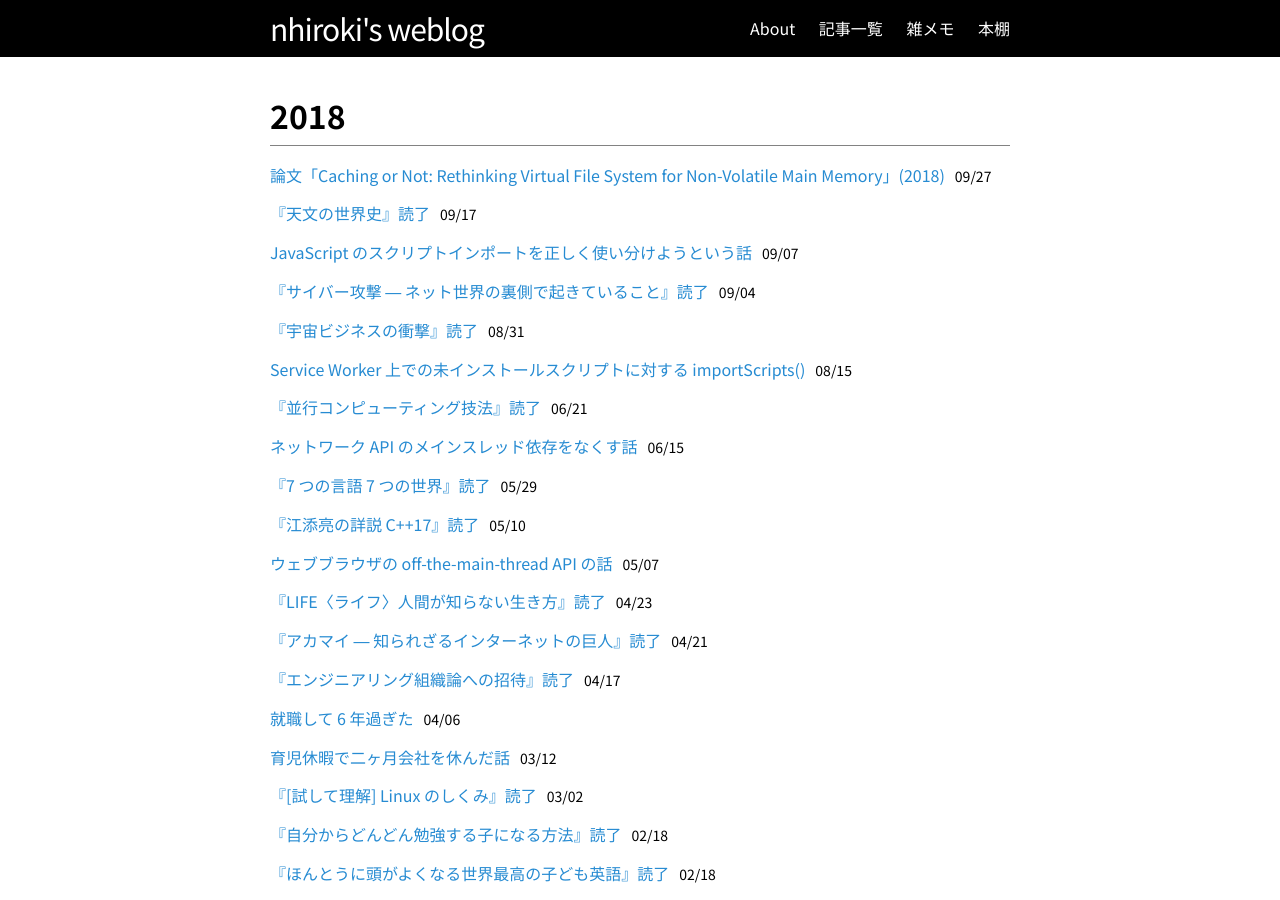
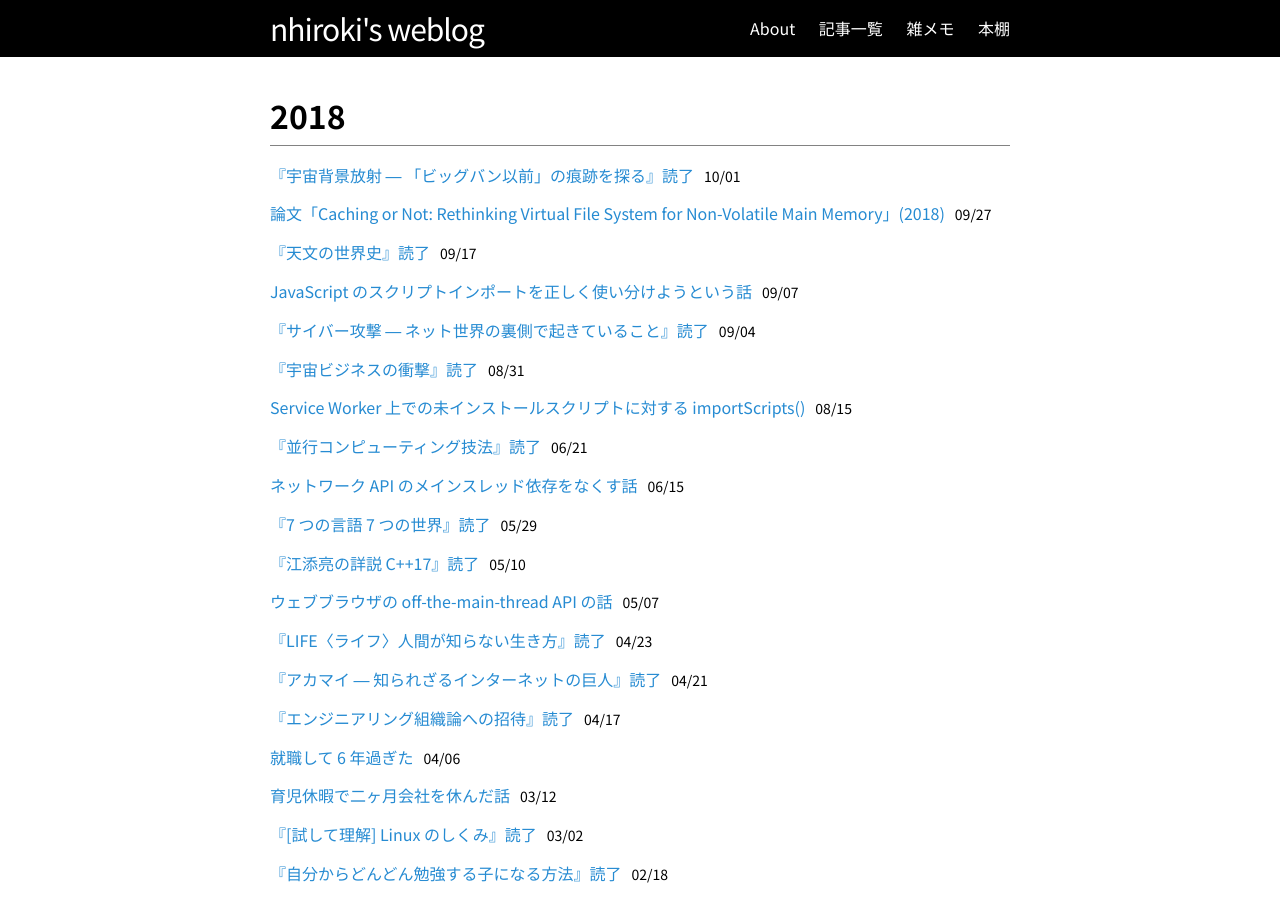
Before and after one commit to nhiroki/nhiroki.github.io, a Jekyll site: the page built from index.html, in a window 1280 px wide and 900 px high. Built offline with Jekyll 4.4.1, drawn with Linux system fonts in a browser that asks for light colours; some of the changed lines change nothing that is shown.

Commit message:
Publish a new article

```diff
--- /dev/null
+++ b/_posts/2018-10-01-book-cosmic-microwave-background.md
@@ -0,0 +1,51 @@
+---
+layout: post
+title: "『宇宙背景放射 ― 「ビッグバン以前」の痕跡を探る』読了"
+date: 2018-10-01 00:00:00 +09:00
+tags: book
+image: /images/profile.png
+---
+
+『[宇宙背景放射 ― 「ビッグバン以前」の痕跡を探る](http://shinsho.shueisha.co.jp/kikan/0807-g/index.html)』の読書メモです。
+
+<blockquote class="twitter-tweet" data-lang="ja"><p lang="ja" dir="ltr">『宇宙背景放射 ― 「ビッグバン以前」の痕跡を探る』を読み始めた <a href="https://t.co/1A3Xz4uHGz">https://t.co/1A3Xz4uHGz</a> <a href="https://twitter.com/hashtag/nhbk?src=hash&amp;ref_src=twsrc%5Etfw">#nhbk</a></p>&mdash; nhiroki (@nhiroki_) <a href="https://twitter.com/nhiroki_/status/1044516626572304384?ref_src=twsrc%5Etfw">2018年9月25日</a></blockquote>
+<script async src="https://platform.twitter.com/widgets.js" charset="utf-8"></script>
+
+# 読んだ動機
+
+- 天文宇宙検定の勉強中に出てきた「B モード偏光」について知りたかったから。
+
+# 感想
+
+- 全体的に平易に書かれていてとても読みやすかった。
+- B モード偏光とは何なのか、それが観測できると何が分かるのかを何となく理解することができた。
+- B モード偏光以外にも、ビッグバンからインフレーションに至る研究動向を整理できて良かった。
+
+# 読書メモ
+
+- 第一章「宇宙の「ルールブック」を求めて ― 素粒子実験から宇宙誕生の瞬間を撮る実験へ」
+  - チリの観測施設における著者の研究風景、宇宙背景放射 (CMB)、理論家の仮説と実験家による観測、相対性理論と量子力学、CP 対称性の破れと加速器実験による検証、など。
+  - 「宇宙の法則を観測的に解明していくさまはサッカーのルールを観測的に明らかにするのと同じ」という喩え話がとても分かりやすかった。
+  - 相対性理論に基づいて GPS の時刻補正を行っているという話が面白かった。
+- 第二章「ビッグバンと CMB」
+  - 筆者が加速器による素粒子の研究から CMB の研究へ切り替えた理由、宇宙項とハッブルの法則、宇宙膨張、定常宇宙論とビッグバン理論、CMB の発見経緯、COBE による CMB の等方性の観測、宇宙の晴れ上がり、対称性と保存則 (ネーターの定理)、など。
+- 第三章「「空っぽ」の空間」
+  - 物質がない宇宙空間が膨張するとはどういうことなのか解説した章。
+  - 空間自体が物理的実体を持つという理論、物質は膨張しない理由、真空中を電磁波が伝わる理由、空間膨張と CMB の関係、など。
+  - 空間内外の観測視点に関する話や蜘蛛の巣を使った空間膨張の喩えが分かりやすい。
+- 第四章「インフレーション仮説」
+  - 宇宙のどこから来る CMB も同じ性質を持つ理由と、それがインフレーション仮説にどう繋がるのか紹介する章。
+  - 宇宙原理、地平線問題と因果関係、インフレーション仮説による地平線問題の解決、ド・ジッター宇宙、平坦性問題、インフレーション仮説による量子ゆらぎの予言と COBE 衛星によるその観測、など。
+  - 「仮説を正しいと認めるには予言の実証が重要」という話がなるほどーと思った
+- 第五章「原始重力波と B モード偏光」
+  - 原始重力波とそれがインフレーション仮説を裏付ける理由の解説。
+  - 連星などによる重力波と原始重力波の違い、インフラトンによる量子ゆらぎ、空間の量子ゆらぎによる原始重力波の発生、CMB に残る原始重力波の痕跡、B モード偏光と E モード偏光、など。
+  - 偏光のモードを解説した図 6 を理解するのに時間がかかった。矢印の十字が飛んできた CMB で、色々な方向に横波が発生してる様子を表している。それが電子にぶつかって観測者方向に飛来し、そのときに視線方向の擬似的？な縦波の部分がカットされて偏光を持つ、か。
+- 第六章「ポーラーベアの挑戦」
+  - KEK での CMB 観測実験の開始、素粒子物理学の実験から転用できた技術、観測データの解析と観測者バイアスの排除方法、既存実験チームへの合流、観測装置の仕組みとターゲット、重力レンズによる B モード偏光、実験装置の工夫、など。
+- 第七章「戦国時代の B モード観測 ― ライバルとの競争、そしてライトバード衛星へ」
+  - ライバルの動向と今後を紹介した章。
+  - 重力レンズによる B モード偏光の観測、塵による前景放射、ライバルによる B モード検出発表とその取り下げの顛末、ライトバード衛星による宇宙空間での観測計画、量子重力理論の実験的検証、宇宙のルールブック探求のゴールなど。
+  - 著者のこの言葉にシビレた。
+
+> "もしかしたら、この広い宇宙のどこかには、すでに究極の「ルールブック」を解明した知的生命体が存在するかもしれない――と。（中略）よその知的生命体に僕たち地球人がナメられないためにも、一日も早く自然界の根本法則を解き明かしたい。"
--- a/books.md
+++ b/books.md
@@ -252,6 +252,7 @@ permalink: /books/
 - ([途中](https://twitter.com/nhiroki_/status/956181469285658624)) 超・宇宙を解く―現代天文学演習
 - ([途中](https://twitter.com/nhiroki_/status/952900695413305344)) 天文宇宙検定公式問題集 1 級 (2016-2017 年版)
 
+- ([2018](/2018/10/01/book-cosmic-microwave-background)) 宇宙背景放射 ― 「ビッグバン以前」の痕跡を探る
 - ([2018](/2018/09/17/book-the-world-history-of-astronomy)) 天文の世界史
 - ([2018](https://twitter.com/nhiroki_/status/963051916082126849)) クェーサーの謎 ― 宇宙でもっともミステリアスな天体
 - ([2017](https://twitter.com/nhiroki_/status/945645386844086273)) 宇宙の大地図帳
```
